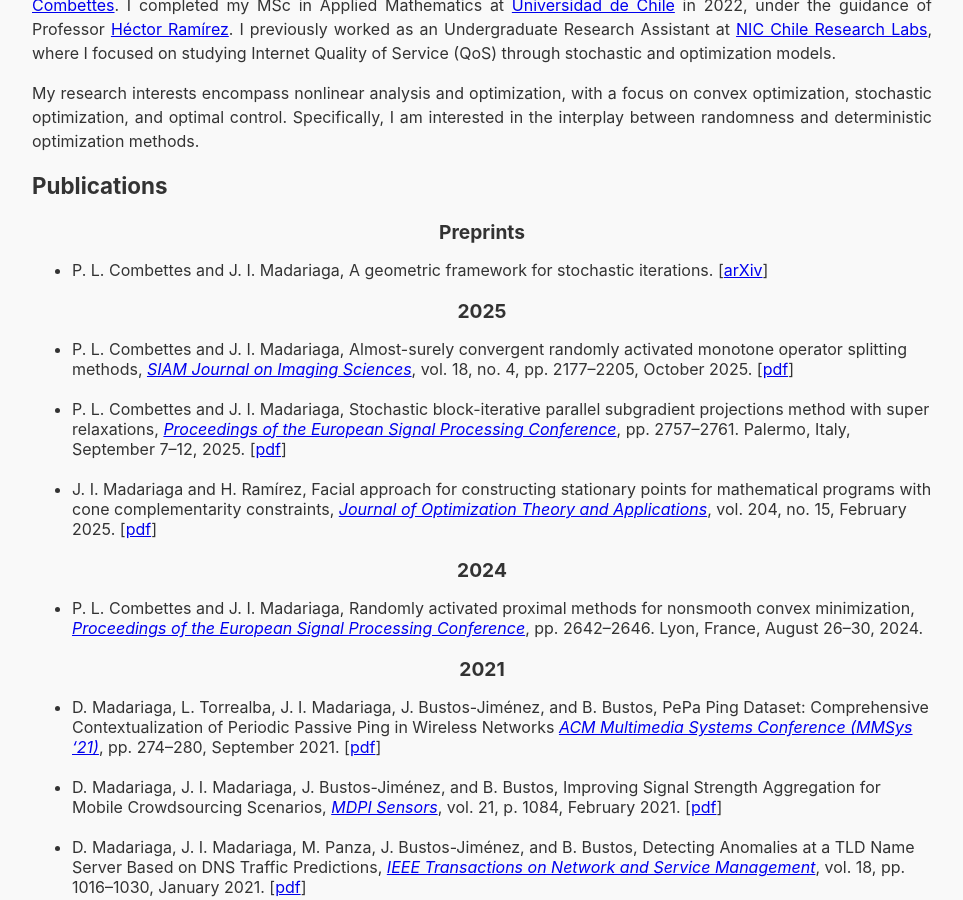
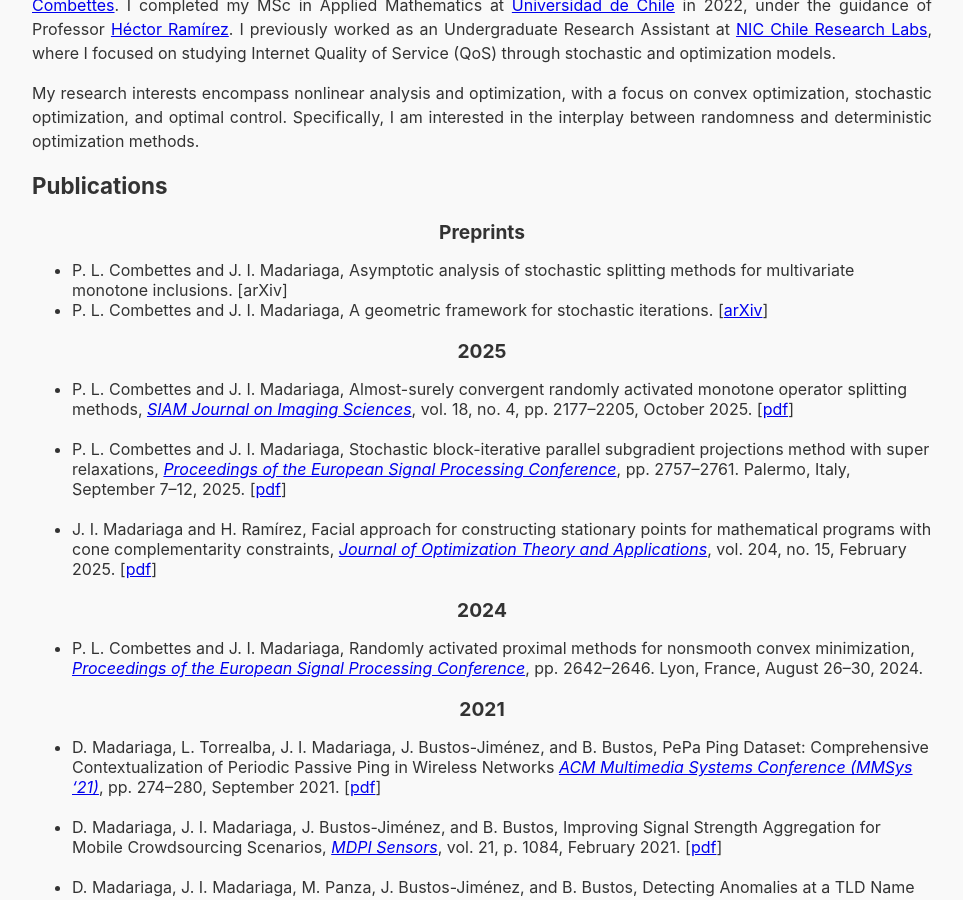
Before and after one commit to jmadariagar/jmadariagar.github.io, a Jekyll site: the page built from index.md, in a window 1280 px wide and 900 px high, scrolled down 776 px. Shown: the whole window, without its empty margins (158-1121 px from the left). Built offline with Jekyll 4.4.1, drawn with Linux system fonts in a browser that asks for light colours; our own code applies the rules of GitHub Pages for plain Markdown files; a script that is not in the unit is left out.

Commit message:
Update index.md

```diff
--- a/index.md
+++ b/index.md
@@ -19,6 +19,7 @@ My research interests encompass nonlinear analysis and optimization, with a focu
 
 ## Publications
 <center> <h3>Preprints</h3> </center>
+* P. L. Combettes and J. I. Madariaga, Asymptotic analysis of stochastic splitting methods for multivariate monotone inclusions. [arXiv]
 * P. L. Combettes and J. I. Madariaga, A geometric framework for stochastic iterations. [[arXiv](https://arxiv.org/abs/2504.02761)]
 
 <center> <h3>2025</h3> </center>
```
